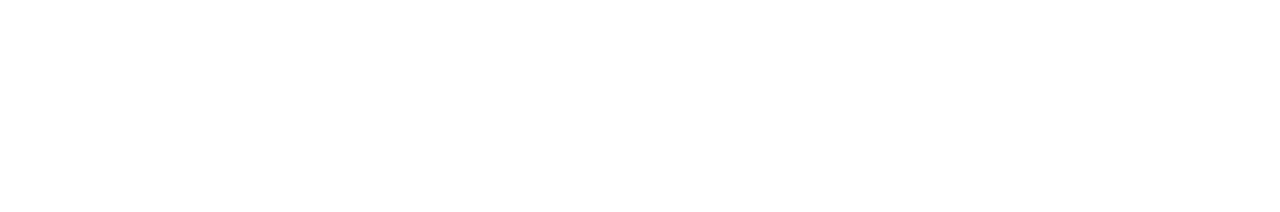
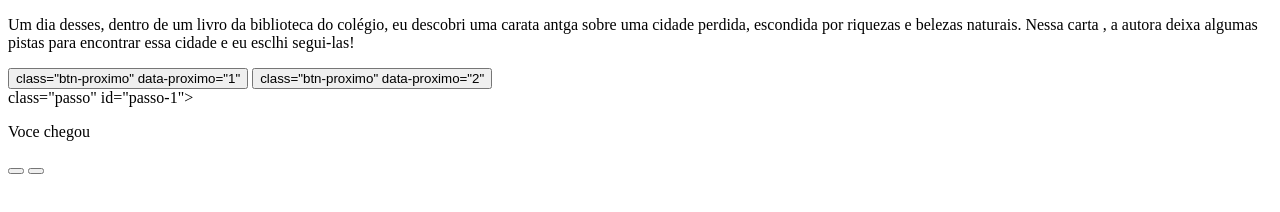
Before and after one commit to gabpri/gabprim, a plain HTML site: page index.html in a window 1280 px wide. Drawn offline with Linux system fonts and the light colour scheme.

Commit message:
Add files via upload

```diff
--- a/index.html
+++ b/index.html
@@ -8,6 +8,24 @@
     <title>Document</title>
 </head>
 <body>
+    <main>
+        <div>
+            <p>Um dia desses, dentro de um livro da biblioteca do colégio,
+                eu descobri uma carata antga sobre uma cidade perdida,
+                escondida por riquezas e belezas naturais.
+                Nessa carta , a autora deixa algumas pistas
+                 para encontrar essa cidade e eu esclhi  segui-las!
 
+             </p>
+            <button> class="btn-proximo" data-proximo="1"</button>
+             <button> class="btn-proximo" data-proximo="2"</button>
+         </div>
+          <div> class="passo" id="passo-1">
+             <p>Voce chegou
+        </p>
+        <button></button>
+        <button></button>
+    </div>
+</main>
 </body>
 </html>
```
